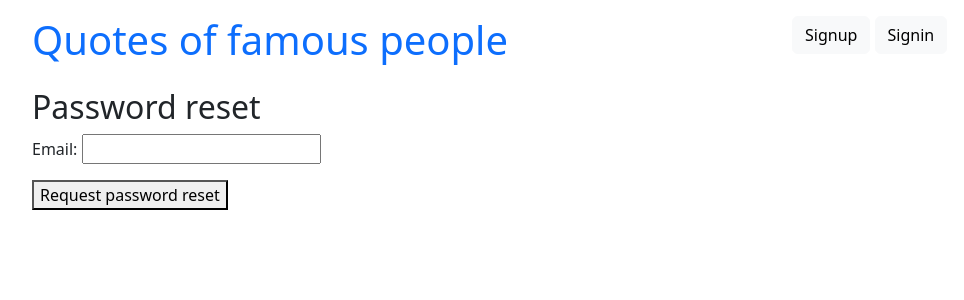
After one commit to YevhenKoss/Web_HW_10, a Django app: page /users/reset-password/ in a window 1280 px wide. The commit adds this page. Shown: the top 300 px of the page, without its empty margins (50-1014 px from the left). Run offline with Django 4.2, Linux system fonts and the light colour scheme.

Commit message:
password reset added

```diff
--- /dev/null
+++ b/hw/app_users/templates/app_users/password_reset.html
@@ -0,0 +1,12 @@
+{% extends "app_quotes/base.html" %}
+
+{% block content %}
+
+<h2>Password reset</h2>
+<form method="post">
+    {% csrf_token %}
+    {{ form.as_p }}
+    <button type="submit">Request password reset</button>
+</form>
+
+{% endblock %}
--- /dev/null
+++ b/hw/app_users/templates/app_users/password_reset_subject.txt
@@ -0,0 +1 @@
+Reset Password
--- a/hw/app_users/templates/app_users/signin.html
+++ b/hw/app_users/templates/app_users/signin.html
@@ -29,6 +29,9 @@
         {{form.password}}
         <span>{{form.errors.password}}</span>
     </div>
+    <div class="small text-center">
+        <a href="{% url 'app_users:password_reset' %}" class="text-center"><i>Forgot Password?</i></a>
+    </div>
     <div class="d-grid gap-2 col-6 mx-auto">
         <button type="submit" class="btn btn-primary btn-sm">Submit</button>
         <button type="reset" class="btn btn-secondary btn-sm">Reset</button>
--- a/hw/app_users/urls.py
+++ b/hw/app_users/urls.py
@@ -1,19 +1,26 @@
+from django.contrib.auth.views import LoginView, LogoutView, PasswordResetDoneView, PasswordResetConfirmView, \
+    PasswordResetCompleteView
 from django.urls import path
-from django.contrib.auth.views import LoginView, LogoutView
+
 from . import views
 from .forms import LoginForm
-from .views import RegisterView
+from .views import RegisterView, ResetPasswordView
 
 app_name = "app_users"
 
 urlpatterns = [
     path('signup/', RegisterView.as_view(), name='register'),
-    path('signin/', LoginView.as_view(
-        template_name='app_users/signin.html',
-        authentication_form=LoginForm,
-        redirect_authenticated_user=True
-    ), name='signin'),
-    path('logout/', LogoutView.as_view(
-            template_name='app_users/logout.html',
-        ), name='logout'),
+    path('signin/', LoginView.as_view(template_name='app_users/signin.html', authentication_form=LoginForm,
+                                      redirect_authenticated_user=True), name='signin'),
+    path('logout/', LogoutView.as_view(template_name='app_users/logout.html', ), name='logout'),
+    path('reset-password/', ResetPasswordView.as_view(), name='password_reset'),
+    path('reset-password/done/', PasswordResetDoneView.as_view(template_name='app_users/password_reset_done.html'),
+         name='password_reset_done'),
+    path('reset-password/confirm/<uidb64>/<token>/',
+         PasswordResetConfirmView.as_view(template_name='app_users/password_reset_confirm.html',
+                                          success_url='/users/reset-password/complete/'),
+         name='password_reset_confirm'),
+    path('reset-password/complete/',
+         PasswordResetCompleteView.as_view(template_name='app_users/password_reset_complete.html'),
+         name='password_reset_complete'),
 ]
--- a/hw/app_users/views.py
+++ b/hw/app_users/views.py
@@ -1,8 +1,11 @@
+from django.contrib.auth.views import PasswordResetView
+from django.contrib.messages.views import SuccessMessageMixin
 from django.shortcuts import render
 
 # Create your views here.
 
 from django.shortcuts import render, redirect
+from django.urls import reverse_lazy
 from django.views import View
 from django.contrib import messages
 from .forms import RegisterForm
@@ -28,3 +31,12 @@ class RegisterView(View):
             messages.success(request, f"Wellcome, {username}! Your account has been created.")
             return redirect(to="app_users:signin")
         return render(request, self.template_name, {'form': form})
+
+
+class ResetPasswordView(SuccessMessageMixin, PasswordResetView):
+    template_name = 'app_users/password_reset.html'
+    email_template_name = 'app_users/password_reset_email.html'
+    html_email_template_name = 'app_users/password_reset_email.html'
+    success_url = reverse_lazy('app_users:password_reset_done')
+    success_message = "An email with instructions to reset your password has been sent to %(email)s."
+    subject_template_name = 'app_users/password_reset_subject.txt'
```
Also changed, not shown: hw/app_users/templates/app_users/password_reset_complete.html (added, +7 -0 lines), hw/app_users/templates/app_users/password_reset_confirm.html (added, +12 -0 lines), hw/app_users/templates/app_users/password_reset_done.html (added, +8 -0 lines), hw/app_users/templates/app_users/password_reset_email.html (added, +13 -0 lines), hw/hw/settings.py (+10 -0 lines).
